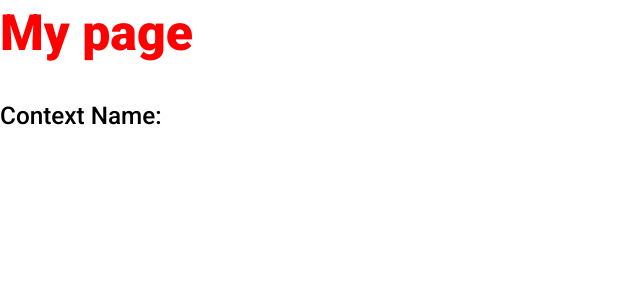
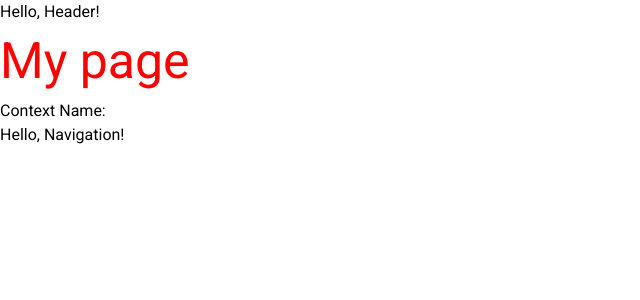
Before and after one commit to pedrobzz/dellamovie, a Next.js app: page / in a window 1280 px wide. Shown: the top 300 px of the page, without its empty margins (0-640 px from the left). Built offline with nearby package versions, Linux system fonts and the light colour scheme; no server answers.

Commit message:
feat(pages): implemented tailwind, authcontext and base layout Co-authored-by: Pedro Bzz <57912928+pedrobzz@users.noreply.github.com>

```diff
--- a/src/pages/_app.tsx
+++ b/src/pages/_app.tsx
@@ -1,14 +1,21 @@
 import type { AppProps } from "next/app";
-import "../common/styles/login.css"
-
+import "../common/styles/login.css";
+import "../common/styles/globals.css";
 
 import { AppContextProvider } from "../common/context/appContext";
+import { AuthContextProvider } from "../common/context/authContext";
+import Header from "../common/components/Header";
+import Navigation from "../common/components/Navigation";
 
 const App = ({ Component, pageProps }: AppProps): JSX.Element => {
   return (
     <>
       <AppContextProvider>
-        <Component {...pageProps} />
+        <AuthContextProvider>
+          <Header />
+          <Component {...pageProps} />
+          <Navigation />
+        </AuthContextProvider>
       </AppContextProvider>
     </>
   );
```
